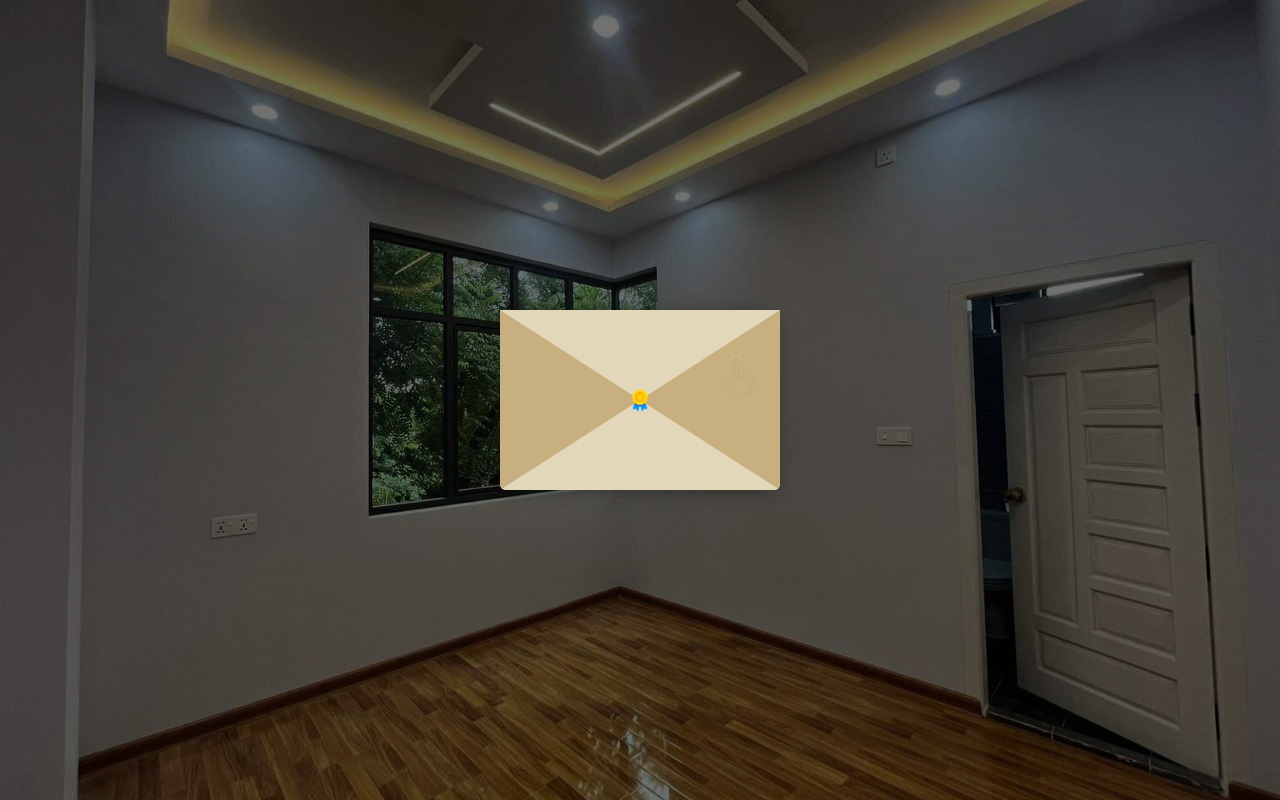
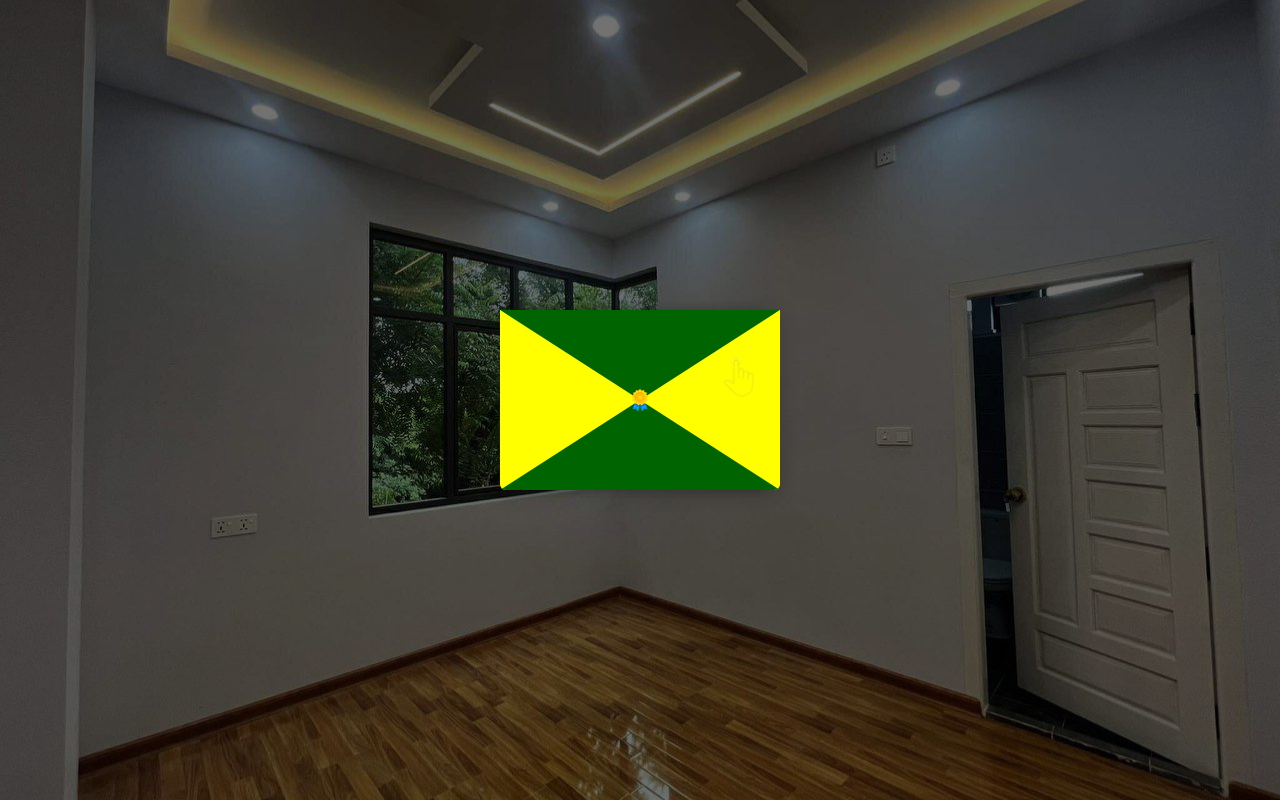
Before and after one commit to puyitt/home-invitation, an Angular app: page / in a window 1280 px wide. Built offline with nearby package versions, Linux system fonts and the light colour scheme.

Commit message:
test color

```diff
--- a/src/app/app.component.scss
+++ b/src/app/app.component.scss
@@ -68,15 +68,15 @@ img {
     border-left: 140px solid transparent;
     border-right: 140px solid transparent;
     border-bottom: 82px solid transparent;
-    border-top: 98px solid #e3d7ba;
+    border-top: 98px solid darkgreen;
     transform-origin: top;
     pointer-events: none;
 }
 
 .pocket {
-    border-left: 140px solid #c7af80;
-    border-right: 140px solid #c7af80;
-    border-bottom: 90px solid #e3d7ba;
+    border-left: 140px solid yellow;
+    border-right: 140px solid yellow;
+    border-bottom: 90px solid darkgreen;
     border-top: 90px solid transparent;
     border-bottom-left-radius: 6px;
     border-bottom-right-radius: 6px;
```
